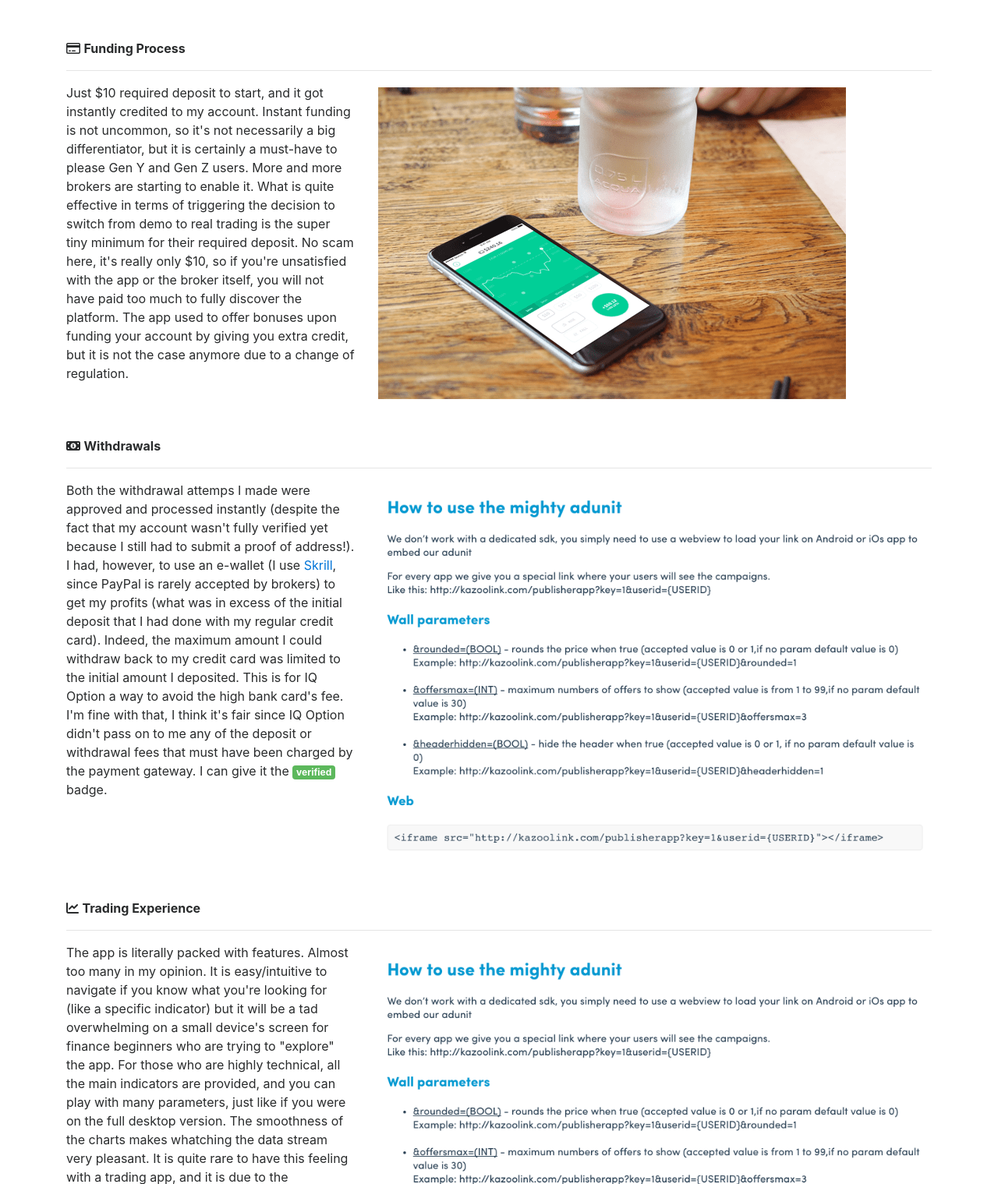
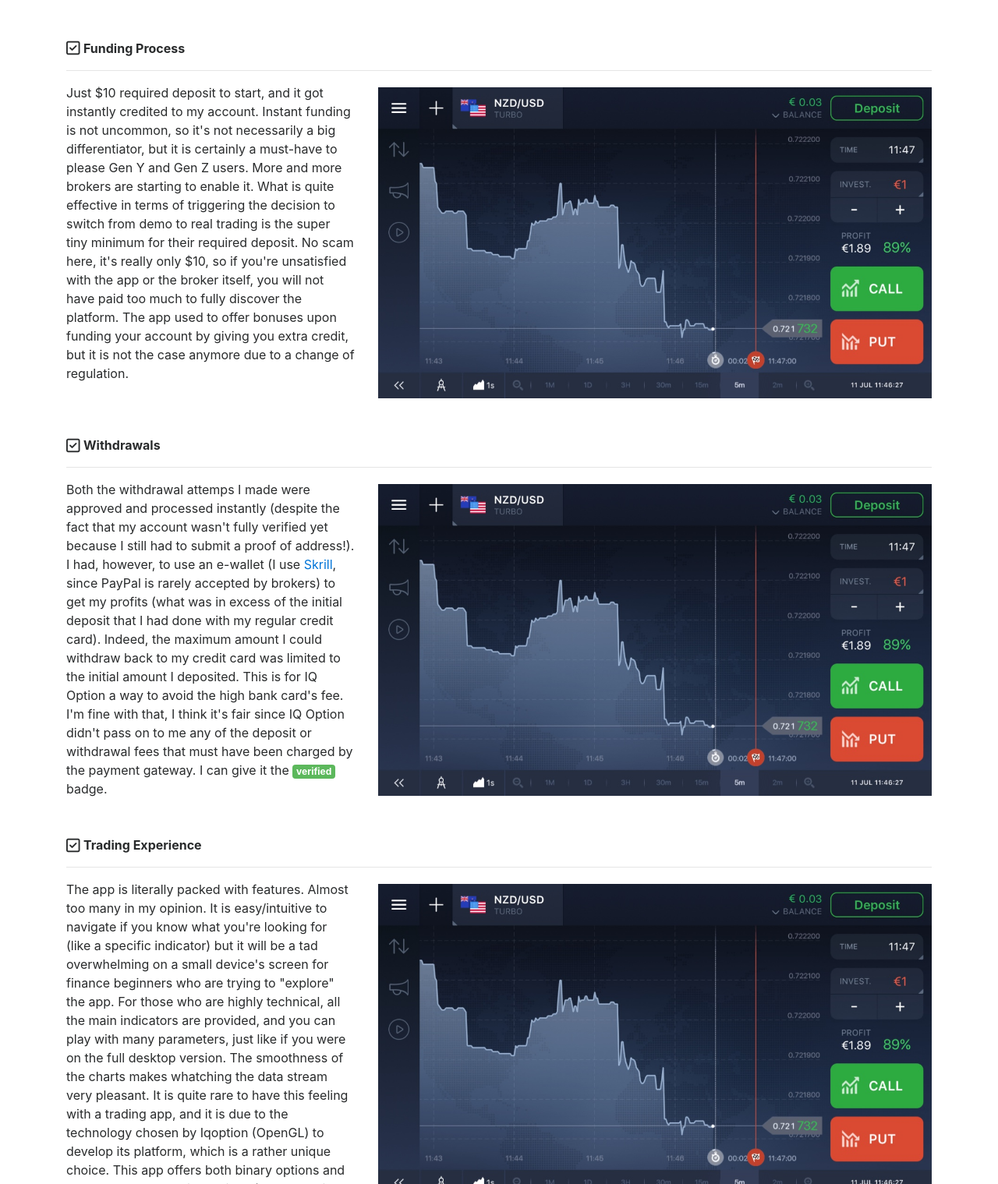
Before and after one commit to lucientavano/review-site, a website: page iqoption.html in a window 1280 px wide. Shown: the part 1281-2800 px from the top of the page at 78% size. Drawn offline with Linux system fonts and the light colour scheme.

Commit message:
building content of first review

```diff
--- a/iqoption.html
+++ b/iqoption.html
@@ -126,7 +126,7 @@
 
         <!-- Account Validation -->
         <div class="pt-4">
-            <i class="fa fa-check" aria-hidden="true"></i>
+            <i class="fa fa-check-square-o fa-lg" aria-hidden="true"></i>
             <b>Account Validation</b>
         </div>
         <hr>
@@ -135,14 +135,14 @@
                 I could scan my ID and bank statement (as proof of adress) with my phone. It sounds unsurprising, but believe me it is not the case with all trading apps. The ID was validated immediatly, so I assume it is an automatic process. The address proof got screened within a few hours (by a human then I guess) but got rejected. The reason: it was indeed a letter from my bank with my address on it, but it was not a bank statement, just a regular communication, so the KYC (Know Your Customer) department of IQoption couldn't accept it. After submiting a propper bank statement, it got validated without any problem. Interesting to note that not having my address proof validated didn't delay the moment I could start trading real money, nor did it seem to delay my withdrawals. I have however read here and there that some people couldn't withdraw until they had fully verified their account, so keep that in mind if you're experiencing some difficulties.
             </div>
             <div class="col-lg-8 col-review">
-                <img class="img-fluid img-review" src="/assets/portfolio/Screen%20Shot%202017-07-10%20at%2012.05.51.png">
+                <img class="img-fluid img-review" src="/assets/screenshots/iqoption-account-verification.png">
             </div>
         </div>
         <!-- /. -->
 
         <!-- Funding Process -->
         <div class="pt-5">
-            <i class="fa fa-credit-card" aria-hidden="true"></i>
+            <i class="fa fa-check-square-o fa-lg" aria-hidden="true"></i>
             <b>Funding Process</b>
         </div>
         <hr>
@@ -151,14 +151,14 @@
                 Just $10 required deposit to start, and it got instantly credited to my account. Instant funding is not uncommon, so it's not necessarily a big differentiator, but it is certainly a must-have to please Gen Y and Gen Z users. More and more brokers are starting to enable it. What is quite effective in terms of triggering the decision to switch from demo to real trading is the super tiny minimum for their required deposit. No scam here, it's really only $10, so if you're unsatisfied with the app or the broker itself, you will not have paid too much to fully discover the platform. The app used to offer bonuses upon funding your account by giving you extra credit, but it is not the case anymore due to a change of regulation.
             </div>
             <div class="col-lg-8 col-review">
-                <img class="img-fluid img-review" src="/assets/portfolio/mockupgreen-min.png">
+                <img class="img-fluid img-review" src="/assets/screenshots/thumb_IMG_8612_1024.jpg">
             </div>
         </div>
         <!-- /. -->
 
         <!-- Withdrawals -->
         <div class="pt-5">
-            <i class="fa fa-money" aria-hidden="true"></i>
+            <i class="fa fa-check-square-o fa-lg" aria-hidden="true"></i>
             <b>Withdrawals</b>
         </div>
         <hr>
@@ -167,14 +167,14 @@
                 Both the withdrawal attemps I made were approved and processed instantly (despite the fact that my account wasn't fully verified yet because I still had to submit a proof of address!). I had, however, to use an e-wallet (I use <a href="https://skrill.com" target="_blank">Skrill</a>, since PayPal is rarely accepted by brokers) to get my profits (what was in excess of the initial deposit that I had done with my regular credit card). Indeed, the maximum amount I could withdraw back to my credit card was limited to the initial amount I deposited. This is for IQ Option a way to avoid the high bank card's fee. I'm fine with that, I think it's fair since IQ Option didn't pass on to me any of the deposit or withdrawal fees that must have been charged by the payment gateway. I can give it the <span class="badge badge-success">verified</span> badge.
             </div>
             <div class="col-lg-8 col-review">
-                <img class="img-fluid img-review" src="/assets/portfolio/Screen%20Shot%202017-07-10%20at%2012.05.51.png">
+                <img class="img-fluid img-review" src="/assets/screenshots/thumb_IMG_8612_1024.jpg">
             </div>
         </div>
         <!-- /. -->
 
         <!-- Trading Experience -->
         <div class="pt-5">
-            <i class="fa fa-line-chart" aria-hidden="true"></i>
+            <i class="fa fa-check-square-o fa-lg" aria-hidden="true"></i>
             <b>Trading Experience</b>
         </div>
         <hr>
@@ -183,14 +183,14 @@
                 The app is literally packed with features. Almost too many in my opinion. It is easy/intuitive to navigate if you know what you're looking for (like a specific indicator) but it will be a tad overwhelming on a small device's screen for finance beginners who are trying to "explore" the app. For those who are highly technical, all the main indicators are provided, and you can play with many parameters, just like if you were on the full desktop version. The smoothness of the charts makes whatching the data stream very pleasant. It is quite rare to have this feeling with a trading app, and it is due to the technology chosen by Iqoption (OpenGL) to develop its platform, which is a rather unique choice. This app offers both binary options and what they call "classic" options (regular options as offered by institutional banks). Note that the design of binary options is such that it tends to make users trade very actively (you can select an expirery as low as 1 minute).
             </div>
             <div class="col-lg-8 col-review">
-                <img class="img-fluid img-review" src="/assets/portfolio/Screen%20Shot%202017-07-10%20at%2012.05.51.png">
+                <img class="img-fluid img-review" src="/assets/screenshots/thumb_IMG_8612_1024.jpg">
             </div>
         </div>
         <!-- /. -->
 
         <!-- Customer Support -->
         <div class="pt-5">
-            <i class="fa fa-volume-control-phone" aria-hidden="true"></i>
+            <i class="fa fa-check-square-o fa-lg" aria-hidden="true"></i>
             <b>Customer Support</b>
         </div>
         <hr>
@@ -199,7 +199,7 @@
                 A few minutes after signing up, someone called me (which I usually don't like). But to my surprise it was not a sales speech or a sweet talk to make me deposit (more) money. The focus was exclusively on explaining me the app's technical features despite no attempt from my side to discourage any sales speech. Nice! But I don't think calling prospective users is necessary. Let us live our lives! I also exchanged a few emails with IQoption KYC department in regards with a second account that I tried to create for writing this review, and I have to said they replied very fast and on point, so overall, pretty satisfied with IQoption back office, even though I'm not a big fan of sales phone calls, even if they are friendly.
             </div>
             <div class="col-lg-8 col-review">
-                <img class="img-fluid img-review" src="/assets/portfolio/Screen%20Shot%202017-07-10%20at%2012.05.51.png">
+                <img class="img-fluid img-review" src="/assets/screenshots/thumb_IMG_8612_1024.jpg">
             </div>
         </div>
         <!-- /. -->
```
Also changed, not shown: about.html (+1 -1 lines), assets/screenshots/iqoption-account-verification.png (added), assets/screenshots/thumb_IMG_8604_1024.jpg (added), assets/screenshots/thumb_IMG_8605_1024.jpg (added), assets/screenshots/thumb_IMG_8606_1024.jpg (added), assets/screenshots/thumb_IMG_8607_1024.jpg (added), assets/screenshots/thumb_IMG_8608_1024.jpg (added), assets/screenshots/thumb_IMG_8609_1024.jpg (added), assets/screenshots/thumb_IMG_8610_1024.jpg (added), assets/screenshots/thumb_IMG_8611_1024.jpg (added), assets/screenshots/thumb_IMG_8612_1024.jpg (added), 1 other file.
